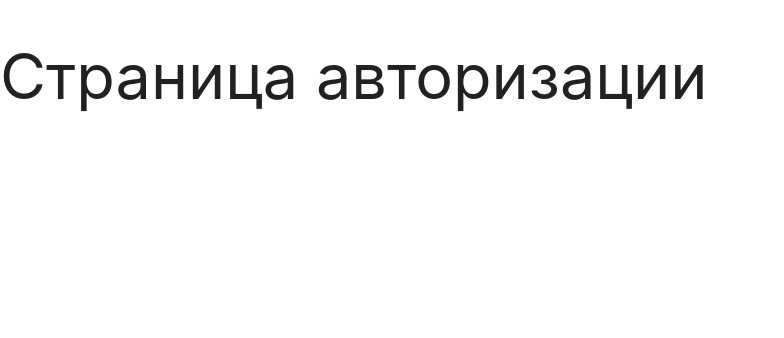
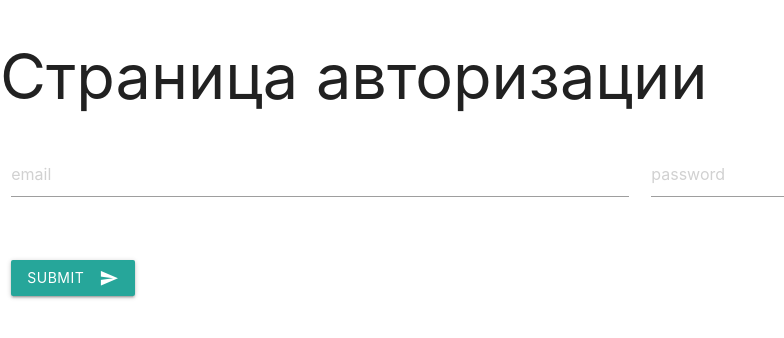
Before and after one commit to serviktor050/autorization-react-typescript, a React (Create React App) app: page /login in a window 1280 px wide. Shown: the top 338 px of the page, without its empty margins (0-784 px from the left). Built offline with nearby package versions, Linux system fonts and the light colour scheme.

Commit message:
Реализована форма. Настроен вывод формы в консоль.

```diff
--- a/src/components/pages/Login.tsx
+++ b/src/components/pages/Login.tsx
@@ -1,5 +1,60 @@
-import React from "react";
+import React, { useState } from "react";
+import { Iform } from "../../intefaces";
 
 export const Login: React.FC = () => {
-  return <h1>Страница авторизации</h1>;
+  const [form, setForm] = useState<Iform>({ email: "", password: "" });
+
+  const handleChange = (event: React.ChangeEvent<HTMLInputElement>) => {
+    const { name, value } = event.target;
+    setForm((prev) => ({ ...prev, [name]: value }));
+  };
+
+  const handleSubmit = (event: React.FormEvent) => {
+    event.preventDefault();
+    console.log(form);
+  };
+
+  return (
+    <>
+      <h1>Страница авторизации</h1>
+      <div className="row">
+        <form className="col s12" onSubmit={handleSubmit}>
+          <div className="row">
+            <div className="input-field col s6">
+              <input
+                className="validate"
+                id="email"
+                type="email"
+                name="email"
+                value={form.email}
+                onChange={handleChange}
+                placeholder="email"
+              />
+            </div>
+            <div className="row">
+              <div className="input-field col s6">
+                <input
+                  className="validate"
+                  id="password"
+                  type="password"
+                  name="password"
+                  value={form.password}
+                  onChange={handleChange}
+                  placeholder="password"
+                />
+              </div>
+            </div>
+          </div>
+          <button
+            className="btn waves-effect waves-light"
+            type="submit"
+            name="action"
+          >
+            Submit
+            <i className="material-icons right">send</i>
+          </button>
+        </form>
+      </div>
+    </>
+  );
 };
--- /dev/null
+++ b/src/intefaces.ts
@@ -0,0 +1,4 @@
+export interface Iform {
+  email: string;
+  password: string;
+}
```
